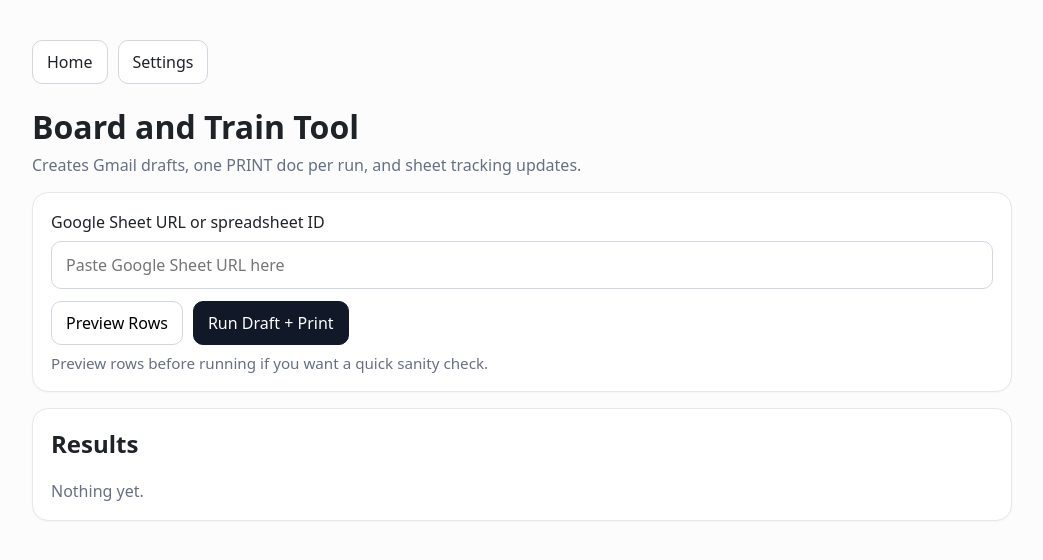
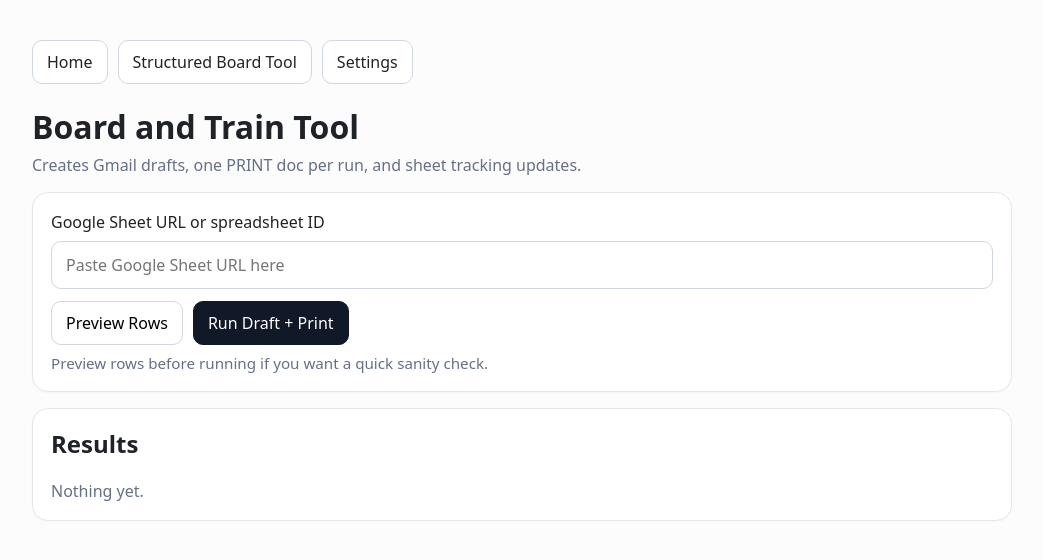
Before and after one commit to RumiTheKing/cct-assistant, a website: page public/board-and-train.html in a window 1280 px wide. Shown: the whole page, without its empty margins (118-1161 px from the left). Drawn offline with Linux system fonts and the light colour scheme.

Commit message:
Link structured board from board and train

```diff
--- a/public/board-and-train.html
+++ b/public/board-and-train.html
@@ -29,6 +29,7 @@
   <body>
     <div class="nav">
       <a class="button-link" href="/">Home</a>
+      <a class="button-link" href="/structured-board.html">Structured Board Tool</a>
       <a class="button-link" href="/settings.html">Settings</a>
     </div>
 
```
